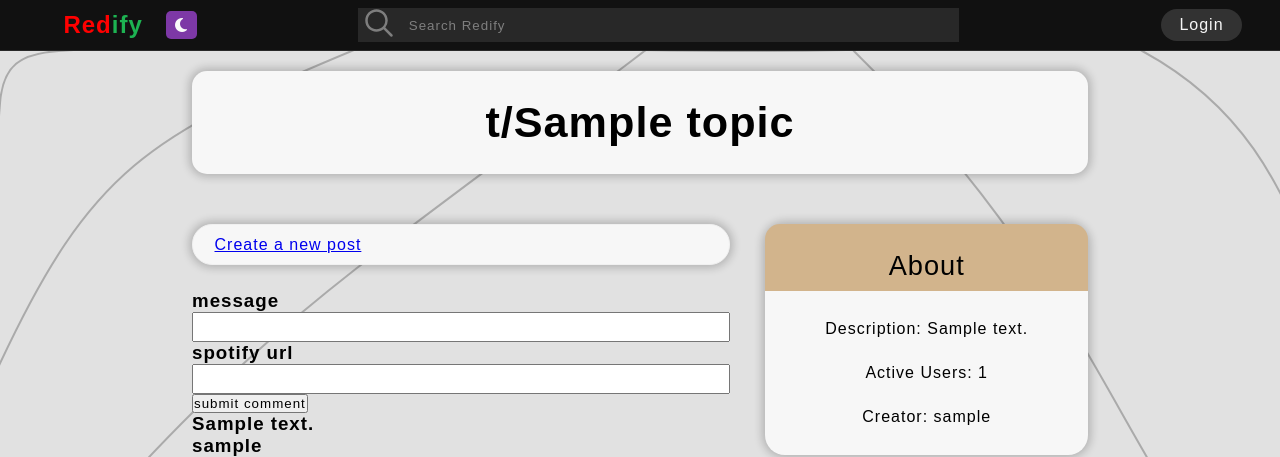
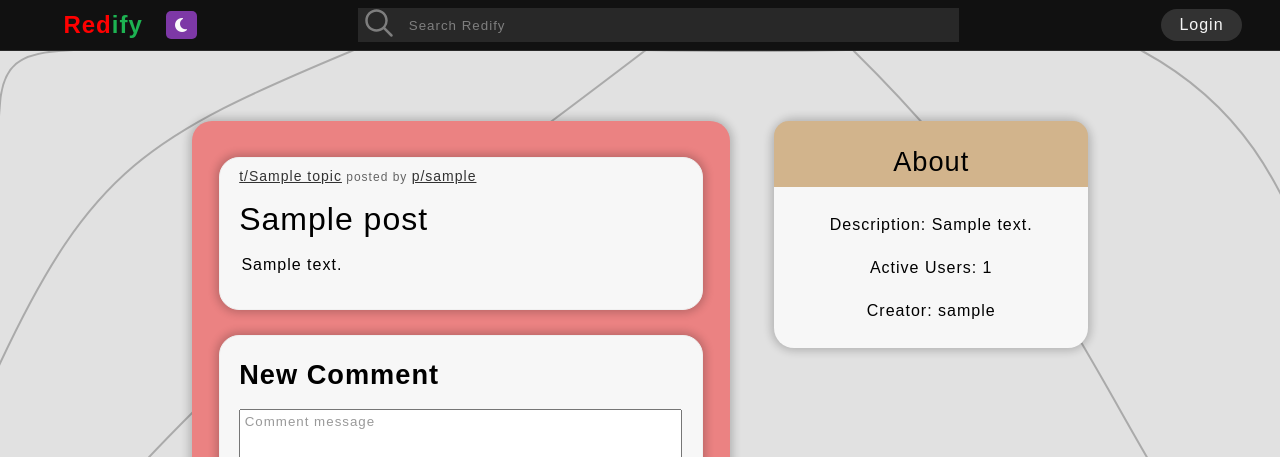
Before and after one commit to aaronpnguyen/Redify, a Flask app: template flask_app/templates/onePost.html in a window 1280 px wide. Shown: the top 457 px of the page. Run offline with Flask 2, Linux system fonts and the light colour scheme; the template is opened without the code that fills it: most values are stand-ins (such as "Sample title", 1, 10 or a date in 2020); some libraries are stand-ins or nearby versions; grey boxes are pictures that could not be loaded.

Commit message:
Continue to polish and piece things together
correcting and testing links, improving buttons, the view post page, and various other changes

```diff
--- a/flask_app/static/home.css
+++ b/flask_app/static/home.css
@@ -199,6 +199,13 @@ input:focus-visible {
     cursor: pointer;
 }
 
+.postContainer {
+    max-width: 100%;
+    display: flex;
+    flex-direction: column;
+    flex-wrap: wrap;
+}
+
 /* BODY LEFT */
 
 .bodyLeft {
@@ -212,9 +219,14 @@ input:focus-visible {
     border-radius:20px;
     border:  1px solid rgb(240,240,240);
     width: 100%;
+    max-width: 100%;
     padding: 2% 4%;
     margin-bottom: 25px;
     box-shadow: 0 0 9px 3px rgba(0, 0, 0, 0.2);
+}
+
+.rightMC {
+    max-width: 100%;
 }
 
 .createPostTopicContainer {
@@ -282,6 +294,15 @@ input:focus-visible {
 .postAudioTitle {
     margin-bottom:  3%;
     font-size: 2rem;
+    display: flex;
+    flex-wrap: wrap;
+    max-width: 100%;
+    min-width: 100%;
+}
+
+.postAudioTitle > a {
+    color: var(--charc);
+    text-decoration: none;
 }
 
 .postAudioDescription {
--- a/flask_app/static/profile.css
+++ b/flask_app/static/profile.css
@@ -83,7 +83,7 @@
 }
 
 .userStatsTabText {
-    color: var(--charc);
+    color: black;
 }
 
 .leftRad {
@@ -96,9 +96,12 @@
 
 .activeTab {
     background-color: var(--light-charc);
+}
+
+/*.activeTab > * {
     color: var(--soft-white);
 }
-
+*/
 /* I don't think this is in use or needed */
 
 /** {
--- a/flask_app/static/settings.css
+++ b/flask_app/static/settings.css
@@ -109,6 +109,10 @@
 	margin-bottom: 10px;
 }
 
+.settingsCardActions > form > .updateSetting > input::placeholder {
+	color: var(--charc);
+}
+
 .settingsCardActions > form > .updateSetting > input:focus {
 	outline: 3px solid var(--charc);
 }
--- a/flask_app/static/view.css
+++ b/flask_app/static/view.css
@@ -1,6 +1,7 @@
 .innerBodyContainer {
 	display: flex;
 	justify-content: space-between;
+	margin-bottom: 50px;
 }
 
 /* View One Topic */
@@ -93,3 +94,51 @@
 	min-height: 30px;
 	display: block;
 }
+
+
+
+/* One Post */
+
+.commentBodyRight {
+    min-width:35%;
+    max-width: 35%;
+    margin-top: 50px;
+    /*background-color: tan;*/
+}
+
+/* Body Left */
+.commentBodyLeft {
+    min-width: 60%;
+    max-width: 60%;
+    margin-top: 50px;
+    background-color: var(--light-red);
+    border-radius: 20px;
+    padding: 4% 3%;
+    box-shadow: 0 0 9px 3px rgba(0, 0, 0,  0.2);
+}
+
+.onePostContainer {
+
+}
+
+.postCommentForm {
+	padding: 3% 0;
+}
+
+.postCommentForm > input::placeholder {
+	color: var(--charc);
+}
+
+.newCommentTitle {
+	font-size: 1.7rem;
+}
+
+.newCommentArea {
+	min-height: 80px;
+	resize: none;
+	margin: 4% 0 2% 0;
+}
+
+#commentBtn {
+	font-size: 16px;
+}
--- a/flask_app/templates/onePost.html
+++ b/flask_app/templates/onePost.html
@@ -60,6 +60,11 @@
                 <p class="navDropdownLink">Profile</p>
             </div>
         </a>
+        <a href="/stats/short_term">
+            <div class="navDropdownCard">
+                <p class="navDropdownLink">Stats</p>
+            </div>
+        </a>
         <a href="#">
             <div class="navDropdownCard">
                 <p class="navDropdownLink">Settings</p>
@@ -71,10 +76,10 @@
     <div class="bodyContainer" id="columnContainer">
         <div class="padding-fiftypx"></div>
 
-        <div class="topicTop">
+            <!-- <div class="topicTop">
 
             <h1 class="topicTopTitle">t/{{post.topic.title}}</h1>
-            <!--Button to follow/save topic-->
+            Button to follow/save topic
             {%if favorited%}
                 <form action="/remove/favorite/topic/{{post.topic.id}}" method="POST">
                     <button type="submit">Remove from favorites?</button>
@@ -85,30 +90,47 @@
                 </form>
             {%endif%}
 
-        </div>
+            </div> -->
 
         <div class="innerBodyContainer">
-            <div class="profileBodyLeft">
+            <div class="commentBodyLeft">
 
                 <!-- Create Post -->
-                <div class="post">
+                <div class="onePostContainer messageContent">
 
-                </div>
-                <div class="messageContent createPost">
-                    <a href="/form/post">Create a new post</a>
+                    <div class="postTopInfo">
+                        <a href="/t/{{post.topic.title}}" class="postTopTopic">t/{{post.topic.title}}</a>
+                        <span class="postTopSpan">&nbsp;posted by&nbsp;</span>
+                        <a href="profile/{{post.user.user_name}}" class="postTopAuthor">p/{{post.user.user_name}}</a>
+                    </div>
+
+                    <p class="postAudioTitle">{{post.title}}</p>
+                    <p class="postAudioDescription">{{post.message}}</p>
                 </div>
 
-                <form action="/submit/form/comment/{{post.id}}" method="POST">
-                    <h3>message</h3>
-                    <input class="postInput charcOutline postTitle" type="text" spellcheck="false" name="message" placeholder="Comment message">
-                    <h3>spotify url</h3>
-                    <input class="postInput charcOutline postTitle" type="text" spellcheck="false" name="link" placeholder="Spotify URL">
-                    <button type="submit">submit comment</button>
-                </form>
+
+
+                <div class="postCommentContainer messageContent">
+                    <form action="/submit/form/comment/{{post.id}}" method="POST" class="postCommentForm">
+                        <h3 class="newCommentTitle">New Comment</h3>
+                        <textarea class="postInput charcOutline postTitle newCommentArea" type="text" spellcheck="false" name="message" placeholder="Comment message"></textarea>
+                        <!-- <h3>spotify url</h3> -->
+                        <input class="postInput charcOutline postTitle" type="text" spellcheck="false" name="link" placeholder="Spotify URL">
+                        <button class="favoritesBtn hvr-grow" id="commentBtn" type="submit">Submit Comment</button>
+                    </form>
+                </div>
+
+
                 {%for comment in comments%}
-                    <div class="comments">
-                        <h3>{{comment.message}}</h3>
-                        <h3>{{comment.user.user_name}}</h3>
+                    <div class="comments messageContent">
+                        <div class="postTopInfo">
+                            <a href="profile/{{post.user.user_name}}" class="postTopAuthor">p/{{comment.user.user_name}}</a>
+                            <span class="postTopSpan">&nbsp;on&nbsp; {{comment.created_at}}</span>
+                            <!-- <span href="profile/{{post.user.user_name}}" class="postTopAuthor">{{comment.created_at}}</a> -->
+                        </div>
+
+                        <p>{{comment.message}}</p>
+
                         {%if comment.type and comment.link%}
                             <iframe style="border-radius:12px"
                                 src="https://open.spotify.com/embed/{{comment.type}}/{{comment.link}}?utm_source=generator"
@@ -120,7 +142,7 @@
                     </div>
                 {%endfor%}
 
-
+<!--
                 {%for post in posts%}
                     <div class="post messageContent">
                         <h1>{{post.title}}</h1>
@@ -137,12 +159,12 @@
                         <h3>{{post.user.user_name}}</h3>
                         <br>
                     </div>
-                {%endfor%}
+                {%endfor%} -->
             </div>
 
 
             <!-- Profile Body Right -->
-            <div class="profileBodyRight">
+            <div class="commentBodyRight">
                 <div class="topicAboutContainer messageContent noPadding">
                     <p class="topicAboutTitle">About</p>
                     <p class="topicAboutText">Description: {{post.topic.description}}</p>
--- a/flask_app/templates/oneTopic.html
+++ b/flask_app/templates/oneTopic.html
@@ -56,6 +56,11 @@
         <a href='/profile/{{user.user_name}}'>
             <div class="navDropdownCard">
                 <p class="navDropdownLink">Profile</p>
+            </div>
+        </a>
+        <a href="/stats/short_term">
+            <div class="navDropdownCard">
+                <p class="navDropdownLink">Stats</p>
             </div>
         </a>
         <a href='/settings/{{user.user_name}}'>
--- a/flask_app/templates/postForm.html
+++ b/flask_app/templates/postForm.html
@@ -57,6 +57,11 @@
                 <p class="navDropdownLink">Profile</p>
             </div>
         </a>
+        <a href="/stats/short_term">
+            <div class="navDropdownCard">
+                <p class="navDropdownLink">Stats</p>
+            </div>
+        </a>
         <a href="/settings/{{user.user_name}}">
             <div class="navDropdownCard">
                 <p class="navDropdownLink">Settings</p>
--- a/flask_app/templates/profile.html
+++ b/flask_app/templates/profile.html
@@ -56,6 +56,11 @@
         <a href="/profile/{{user.user_name}}">
             <div class="navDropdownCard">
                 <p class="navDropdownLink">Profile</p>
+            </div>
+        </a>
+        <a href="/stats/short_term">
+            <div class="navDropdownCard">
+                <p class="navDropdownLink">Stats</p>
             </div>
         </a>
         <a href="/settings/{{user.user_name}}">
--- a/flask_app/templates/settings.html
+++ b/flask_app/templates/settings.html
@@ -58,6 +58,11 @@
         <a href="/profile/{{user.user_name}}">
             <div class="navDropdownCard">
                 <p class="navDropdownLink">Profile</p>
+            </div>
+        </a>
+        <a href="/stats/short_term">
+            <div class="navDropdownCard">
+                <p class="navDropdownLink">Stats</p>
             </div>
         </a>
         <a href="#">
--- a/flask_app/templates/topicForm.html
+++ b/flask_app/templates/topicForm.html
@@ -55,6 +55,11 @@
                 <p class="navDropdownLink">Profile</p>
             </div>
         </a>
+        <a href="/stats/short_term">
+            <div class="navDropdownCard">
+                <p class="navDropdownLink">Stats</p>
+            </div>
+        </a>
         <a href="/settings/{{user.user_name}}">
             <div class="navDropdownCard">
                 <p class="navDropdownLink">Settings</p>
```
Also changed, not shown: ToDo.md (+2 -6 lines), flask_app/static/main.js (+31 -0 lines), flask_app/static/stats.css (+20 -0 lines), flask_app/templates/home.html (+10 -5 lines), flask_app/templates/stats.html (+8 -3 lines).
